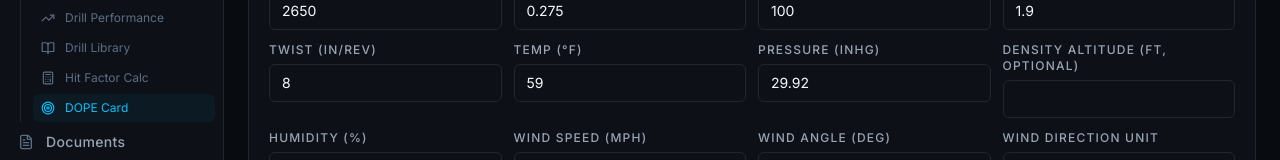
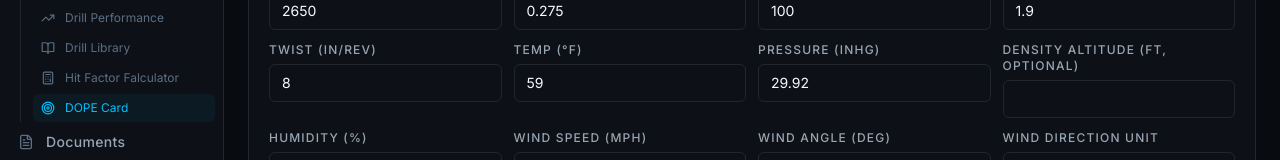
Before and after one commit to theaveragedeveloper/ProjectBlackVault, a Next.js app: page /range/dope-card in a window 1280 px wide. Shown: the part 384-544 px from the top of the page. Built offline with nearby package versions, Linux system fonts and the light colour scheme.

Commit message:
Update hit factor menu title text

```diff
--- a/src/components/layout/Sidebar.tsx
+++ b/src/components/layout/Sidebar.tsx
@@ -75,7 +75,7 @@ const NAV_ITEMS: NavItem[] = [
       { label: "Log a Drill", href: "/range/log-drill", icon: ClipboardList },
       { label: "Drill Performance", href: "/range/drill-performance", icon: TrendingUp },
       { label: "Drill Library", href: "/range/drills", icon: BookOpen },
-      { label: "Hit Factor Calc", href: "/range/hit-factor", icon: Calculator },
+      { label: "Hit Factor Falculator", href: "/range/hit-factor", icon: Calculator },
       { label: "DOPE Card", href: "/range/dope-card", icon: Target },
     ],
   },
```
